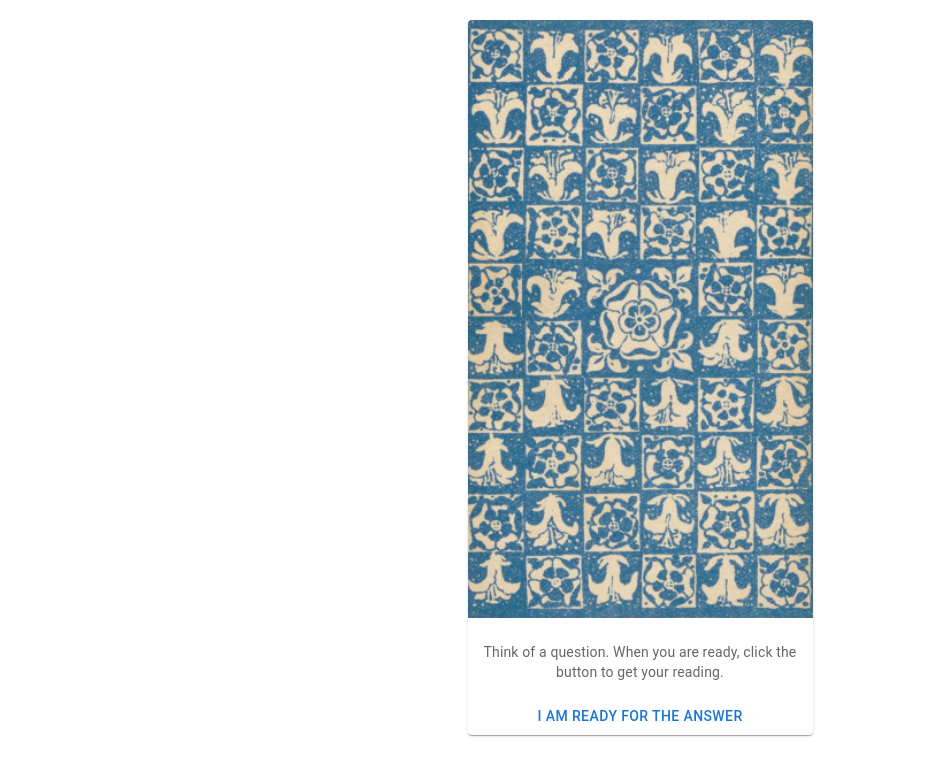
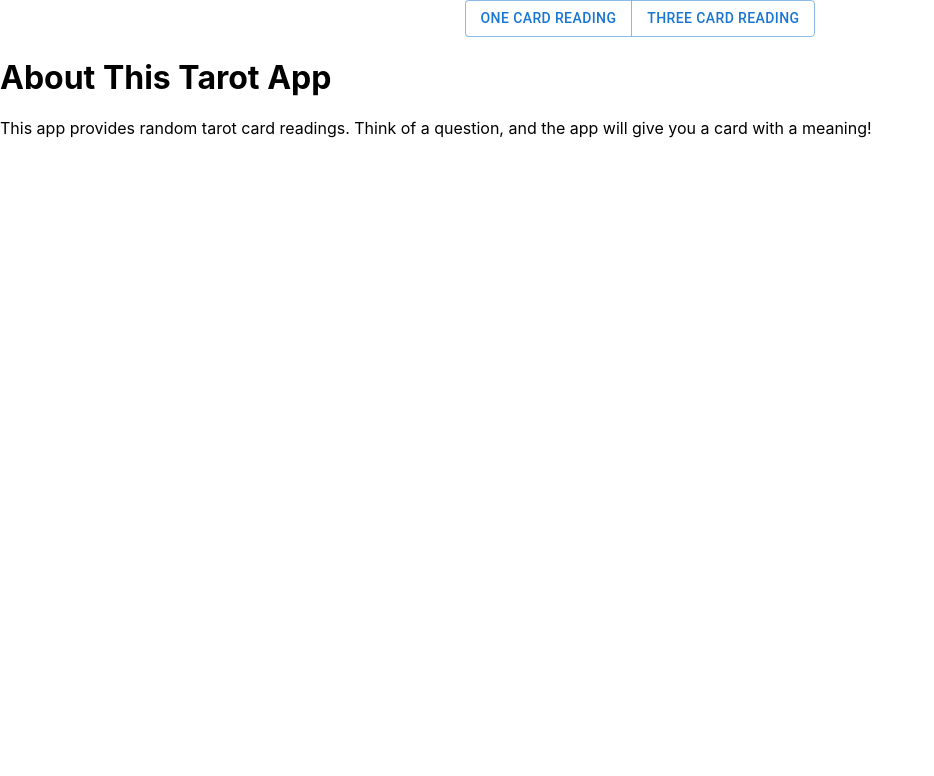
Before and after one commit to elena-cukanovaite/tarot-reading, a React (Create React App) app: page /threecard in a window 1280 px wide. Shown: the top 776 px of the page, without its empty margins (0-934 px from the left). Built offline with nearby package versions, Linux system fonts and the light colour scheme.

Commit message:
Made card drawing its own component. Added routing to a three card spread.

```diff
--- a/package.json
+++ b/package.json
@@ -13,6 +13,7 @@
     "jquery-csv": "^1.0.40",
     "react": "^18.3.1",
     "react-dom": "^18.3.1",
+    "react-router-dom": "^6.26.2",
     "react-scripts": "5.0.1",
     "web-vitals": "^2.1.4"
   },
--- a/src/App.js
+++ b/src/App.js
@@ -1,84 +1,68 @@
-import logo from './logo.svg';
-import './App.css';
-import cardData from './tarot_information.json';
-import React, {useState, useEffect} from 'react';
-import Card from '@mui/material/Card';
-import CardContent from '@mui/material/CardContent';
-import CardMedia from '@mui/material/CardMedia';
-import Typography from '@mui/material/Typography';
-import CardActionArea from '@mui/material/CardActionArea';
-import { useTheme } from '@mui/material/styles';
-import Button from '@mui/material/Button';
+import "./App.css";
+import cardData from "./tarot_information.json";
+import React, { useState } from "react";
+import ActionAreaCard from "./components/card";
+import Box from "@mui/material/Box";
+import Grid from "@mui/material/Grid2";
+import Button from "@mui/material/Button";
+import ButtonGroup from "@mui/material/ButtonGroup";
+import {
+  BrowserRouter as Router,
+  Routes,
+  Route,
+  Link,
+  useNavigate,
+} from "react-router-dom";
+import ThreeCard from "./ThreeCard";
 
-let cardIds = Object.keys(cardData);
-let imageAngles = [{transform:"rotate(0deg)"}, {transform:"rotate(180deg)"}];
-let nameSuffix = ["", " reversed"];
-let theAnswerUprightOrReversed = ["upright", "reverse"];
-
-const ActionAreaCard = ({imagePathInput, cardNameInput, cardDescriptionInput, reversedInput, functionInput}) => {
-  const theme = useTheme();
-  return (
-    <Card sx={{ maxWidth: 345 }}>
-      <CardActionArea>
-        <CardMedia
-          component="img"
-          width="300"
-          image={imagePathInput}
-          sx={reversedInput}
-        />
-        <CardContent>
-          <Typography gutterBottom variant="h5" component="div">
-            {cardNameInput}
-          </Typography>
-          <Typography variant="body2" sx={{ color: 'text.secondary' }}>
-            {cardDescriptionInput}
-          </Typography>
-        </CardContent>
-      </CardActionArea>
-      <Button onClick={functionInput}> I am ready for the answer</Button>
-    </Card>
-  );
-}
-
-function App() {
-  let imagesPath = "./tarot_images/"
-  let imagesFileType = ".jpg"
-  const [card, setCard] = useState("");
-  const [imagePath, setImagePath] = useState(imagesPath+"back_of_card"+imagesFileType);
-  const [reversed, setReversed] = useState({transform:"rotate(0deg)"});
-  const [cardName, setCardName] = useState("");
-  const [theAnswer, setTheAnswer] = useState("Think of a question. When you are ready, click the button to get your reading.");
-
-  const selectCard = () => {
-    let item = cardIds[Math.floor(Math.random()*cardIds.length)];
-    let reversedId = Math.floor(Math.random()*imageAngles.length);
-    let reversedOrNot = imageAngles[reversedId];
-    let selectedCardName = cardData[item].name;
-    let selectedAnswer = cardData[item][theAnswerUprightOrReversed[reversedId]]["general"];
-
-    setCard(item);
-    setCardName(selectedCardName + nameSuffix[reversedId]);
-    setImagePath(imagesPath+item+imagesFileType);
-    setReversed(reversedOrNot);
-    setTheAnswer(selectedAnswer);
-  }
+function OneCard() {
 
   return (
     <>
       <center>
-      {/* <button onClick={selectCard}>Generate My Reading</button>
-      <br></br> */}
-      {/* <br></br>
-      <h1>{cardName}</h1>
-      <img src={imagePath} style={reversed}/>
-      <p>{theAnswer}</p> */}
-      <br></br>
-      <ActionAreaCard imagePathInput = {imagePath} cardNameInput = {cardName}
-      cardDescriptionInput = {theAnswer}
-      reversedInput = {reversed}
-      functionInput={selectCard}/>
+        <Box sx={{ flexGrow: 1 }}>
+          <Grid item container spacing={2} justifyContent="center">
+            <Grid item>
+              <ActionAreaCard
+              />
+            </Grid>
+          </Grid>
+        </Box>
+        <br></br>
       </center>
+    </>
+  );
+}
 
+const buttons = [
+  <Button key="one" component={Link} to="/">
+    One Card Reading
+  </Button>, // Use Link for navigation
+  <Button key="three" component={Link} to="/threecard">
+    Three Card Reading
+  </Button>, // Use Link for navigation
+  // <Button key="celtic">Celtic Cross Reading</Button>,  // No Link, so it remains a normal button
+];
+
+function App() {
+  return (
+    <>
+      <Router>
+        <div>
+          <center>
+            <nav>
+              <ButtonGroup aria-label="Vertical button group">
+                {buttons}
+              </ButtonGroup>
+            </nav>
+          </center>
+
+          <Routes>
+            <Route path="/" element={<OneCard />} />
+            <Route path="/threecard" element={<ThreeCard />} />
+          </Routes>
+        </div>
+      </Router>
     </>
   );
 }
--- /dev/null
+++ b/src/ThreeCard.js
@@ -0,0 +1,12 @@
+import React from 'react';
+
+const ThreeCard = () => {
+  return (
+    <div>
+      <h1>About This Tarot App</h1>
+      <p>This app provides random tarot card readings. Think of a question, and the app will give you a card with a meaning!</p>
+    </div>
+  );
+};
+
+export default ThreeCard;
--- /dev/null
+++ b/src/components/card.js
@@ -0,0 +1,69 @@
+import React, { useState } from 'react';
+import cardData from "../tarot_information.json";
+import Card from '@mui/material/Card';
+import CardContent from '@mui/material/CardContent';
+import CardMedia from '@mui/material/CardMedia';
+import Typography from '@mui/material/Typography';
+import CardActionArea from '@mui/material/CardActionArea';
+import { useTheme } from '@mui/material/styles';
+import Button from '@mui/material/Button';
+
+let cardIds = Object.keys(cardData);
+let imageAngles = [
+  { transform: "rotate(0deg)" },
+  { transform: "rotate(180deg)" },
+];
+let nameSuffix = ["", " reversed"];
+let theAnswerUprightOrReversed = ["upright", "reverse"];
+
+const ActionAreaCard = () => {
+    const theme = useTheme();
+    let imagesPath = "./tarot_images/";
+    let imagesFileType = ".jpg";
+    const [imagePath, setImagePath] = useState(
+      imagesPath + "back_of_card" + imagesFileType
+    );
+    const [reversed, setReversed] = useState({ transform: "rotate(0deg)" });
+    const [cardName, setCardName] = useState("");
+    const [theAnswer, setTheAnswer] = useState(
+      "Think of a question. When you are ready, click the button to get your reading."
+    );
+
+    const selectCard = () => {
+      let item = cardIds[Math.floor(Math.random() * cardIds.length)];
+      let reversedId = Math.floor(Math.random() * imageAngles.length);
+      let reversedOrNot = imageAngles[reversedId];
+      let selectedCardName = cardData[item].name;
+      let selectedAnswer =
+        cardData[item][theAnswerUprightOrReversed[reversedId]]["general"];
+
+      setCardName(selectedCardName + nameSuffix[reversedId]);
+      setImagePath(imagesPath + item + imagesFileType);
+      setReversed(reversedOrNot);
+      setTheAnswer(selectedAnswer);
+    };
+
+    return (
+      <Card sx={{ maxWidth: 345 }}>
+        <CardActionArea>
+          <CardMedia
+            component="img"
+            width="300"
+            image={imagePath}
+            sx={reversed}
+          />
+          <CardContent>
+            <Typography gutterBottom variant="h5" component="div">
+              {cardName}
+            </Typography>
+            <Typography variant="body2" sx={{ color: 'text.secondary' }}>
+              {theAnswer}
+            </Typography>
+          </CardContent>
+        </CardActionArea>
+        <Button onClick={selectCard}> I am ready for the answer</Button>
+      </Card>
+    );
+  }
+
+export default ActionAreaCard;
```
Also changed, not shown: thumbnail.png (added), 1 other file (tests, documents, lock files or other folders).
